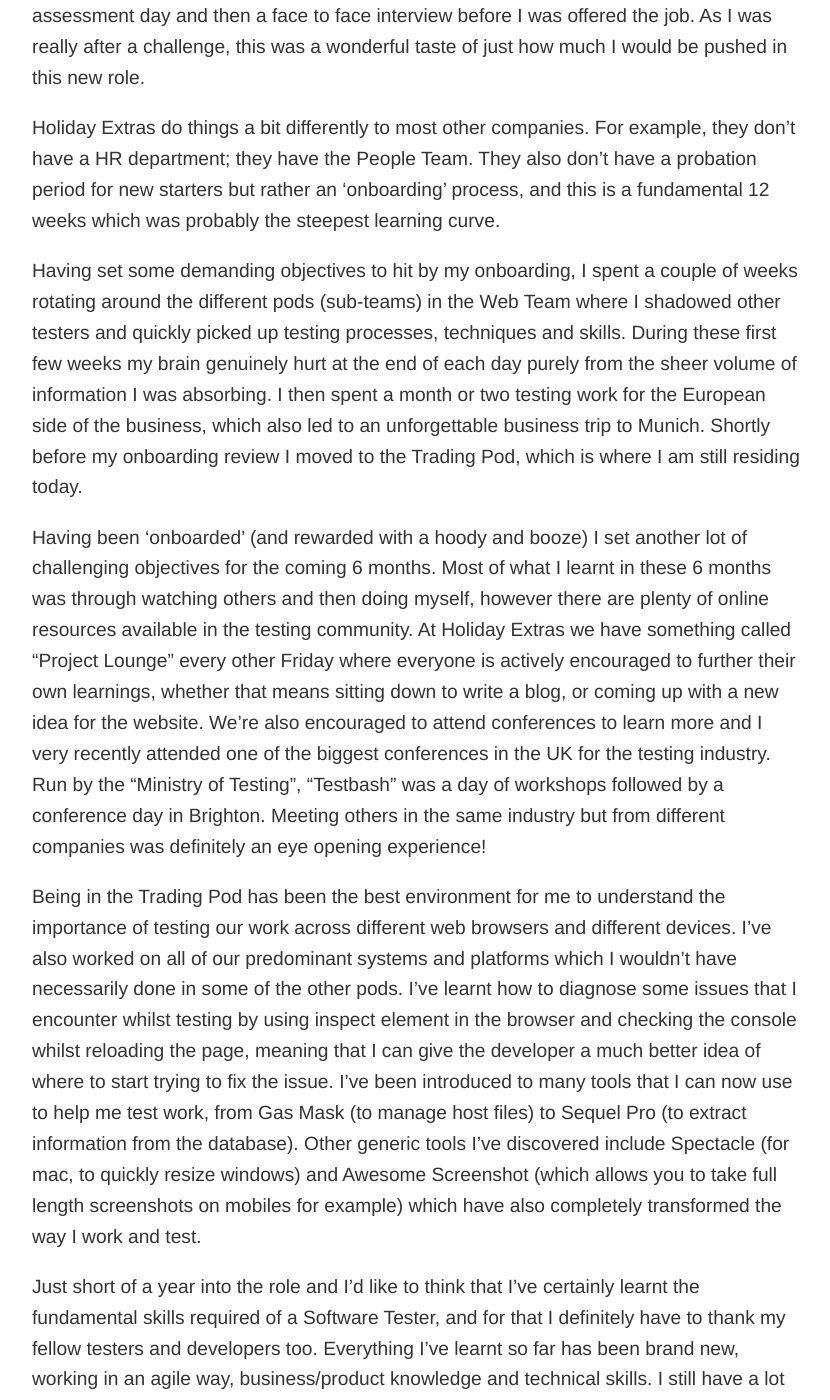
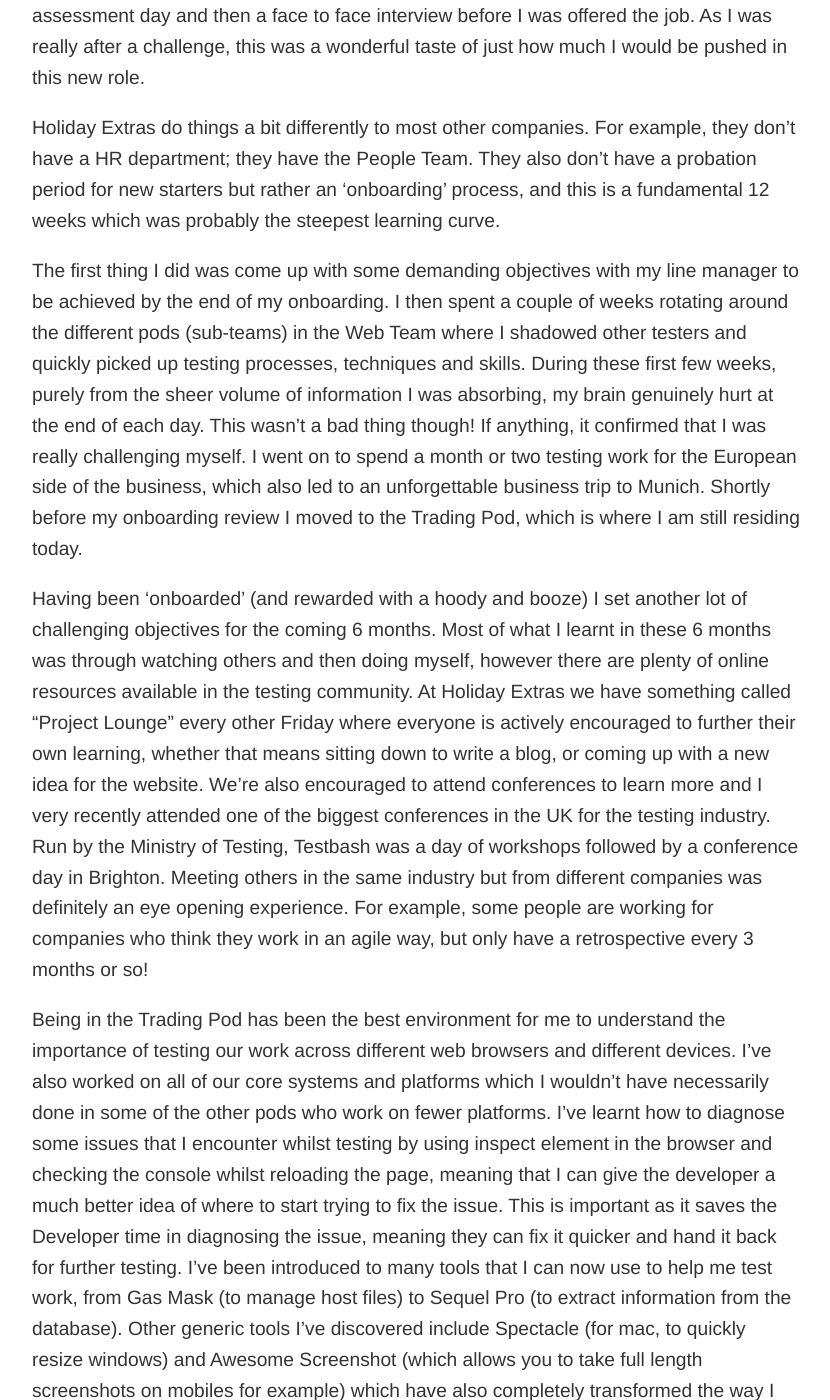
Before and after one commit to holidayextras/holidayextras.github.com, a Jekyll site: the page built from _posts/2016-03-17-becoming-a-software-tester.md, in a window 1280 px wide and 1400 px high, scrolled down 780 px. Shown: the whole window, without its empty margins (224-1054 px from the left). Built offline with Jekyll 4.4.1, drawn with Linux system fonts in a browser that asks for light colours; nearby versions of some CDN libraries; comment, search, counter and statistics services are not loaded; some of the changed text lies outside the part shown.

Commit message:
Addressed most of Steve's comments

```diff
--- a/_posts/2016-03-17-becoming-a-software-tester.md
+++ b/_posts/2016-03-17-becoming-a-software-tester.md
@@ -14,10 +14,10 @@
 
 Holiday Extras do things a bit differently to most other companies. For example, they don’t have a HR department; they have the People Team. They also don’t have a probation period for new starters but rather an 'onboarding' process, and this is a fundamental 12 weeks which was probably the steepest learning curve.
 
-Having set some demanding objectives to hit by my onboarding, I spent a couple of weeks rotating around the different pods (sub-teams) in the Web Team where I shadowed other testers and quickly picked up testing processes, techniques and skills. During these first few weeks my brain genuinely hurt at the end of each day purely from the sheer volume of information I was absorbing. I then spent a month or two testing work for the European side of the business, which also led to an unforgettable business trip to Munich. Shortly before my onboarding review I moved to the Trading Pod, which is where I am still residing today.
+The first thing I did was come up with some demanding objectives with my line manager to be achieved by the end of my onboarding. I then spent a couple of weeks rotating around the different pods (sub-teams) in the Web Team where I shadowed other testers and quickly picked up testing processes, techniques and skills. During these first few weeks, purely from the sheer volume of information I was absorbing, my brain genuinely hurt at the end of each day. This wasn't a bad thing though! If anything, it confirmed that I was really challenging myself. I went on to spend a month or two testing work for the European side of the business, which also led to an unforgettable business trip to Munich. Shortly before my onboarding review I moved to the Trading Pod, which is where I am still residing today.
 
-Having been 'onboarded' (and rewarded with a hoody and booze) I set another lot of challenging objectives for the coming 6 months. Most of what I learnt in these 6 months was through watching others and then doing myself, however there are plenty of online resources available in the testing community. At Holiday Extras we have something called “Project Lounge” every other Friday where everyone is actively encouraged to further their own learnings, whether that means sitting down to write a blog, or coming up with a new idea for the website.  We’re also encouraged to attend conferences to learn more and I very recently attended one of the biggest conferences in the UK for the testing industry. Run by the “Ministry of Testing”, “Testbash” was a day of workshops followed by a conference day in Brighton. Meeting others in the same industry but from different companies was definitely an eye opening experience!
+Having been 'onboarded' (and rewarded with a hoody and booze) I set another lot of challenging objectives for the coming 6 months. Most of what I learnt in these 6 months was through watching others and then doing myself, however there are plenty of online resources available in the testing community. At Holiday Extras we have something called “Project Lounge” every other Friday where everyone is actively encouraged to further their own learning, whether that means sitting down to write a blog, or coming up with a new idea for the website.  We’re also encouraged to attend conferences to learn more and I very recently attended one of the biggest conferences in the UK for the testing industry. Run by the Ministry of Testing, Testbash was a day of workshops followed by a conference day in Brighton. Meeting others in the same industry but from different companies was definitely an eye opening experience. For example, some people are working for companies who think they work in an agile way, but only have a retrospective every 3 months or so!
 
-Being in the Trading Pod has been the best environment for me to understand the importance of testing our work across different web browsers and different devices. I’ve also worked on all of our predominant systems and platforms which I wouldn’t have necessarily done in some of the other pods. I’ve learnt how to diagnose some issues that I encounter whilst testing by using inspect element in the browser and checking the console whilst reloading the page, meaning that I can give the developer a much better idea of where to start trying to fix the issue. I’ve been introduced to many tools that I can now use to help me test work, from Gas Mask (to manage host files) to Sequel Pro (to extract information from the database). Other generic tools I’ve discovered include Spectacle (for mac, to quickly resize windows) and Awesome Screenshot (which allows you to take full length screenshots on mobiles for example) which have also completely transformed the way I work and test.
+Being in the Trading Pod has been the best environment for me to understand the importance of testing our work across different web browsers and different devices. I’ve also worked on all of our core systems and platforms which I wouldn’t have necessarily done in some of the other pods who work on fewer platforms. I’ve learnt how to diagnose some issues that I encounter whilst testing by using inspect element in the browser and checking the console whilst reloading the page, meaning that I can give the developer a much better idea of where to start trying to fix the issue. This is important as it saves the Developer time in diagnosing the issue, meaning they can fix it quicker and hand it back for further testing. I’ve been introduced to many tools that I can now use to help me test work, from Gas Mask (to manage host files) to Sequel Pro (to extract information from the database). Other generic tools I’ve discovered include Spectacle (for mac, to quickly resize windows) and Awesome Screenshot (which allows you to take full length screenshots on mobiles for example) which have also completely transformed the way I work and test.
 
-Just short of a year into the role and I’d like to think that I’ve certainly learnt the fundamental skills required of a Software Tester, and for that I definitely have to thank my fellow testers and developers too. Everything I’ve learnt so far has been brand new, working in an agile way, business/product knowledge and technical skills. I still have a lot to learn about software testing and I think the beauty of being a tester, or working in the Web Team, is that there is almost no end to what I can learn, what I can do to better myself, or where the role will take me in the next year!
+Just short of a year into the role and I’d like to think that I’ve certainly learnt the fundamental skills required of a Software Tester, and for that I definitely have to thank my fellow testers and developers too. Everything I’ve learnt so far has been brand new; working in an agile way, business/product knowledge and technical skills. I still have a lot to learn about software testing and I think the beauty of being a tester, or working in the Web Team, is that there is almost no end to what I can learn, what I can do to better myself, or where the role will take me in the next year!
```
